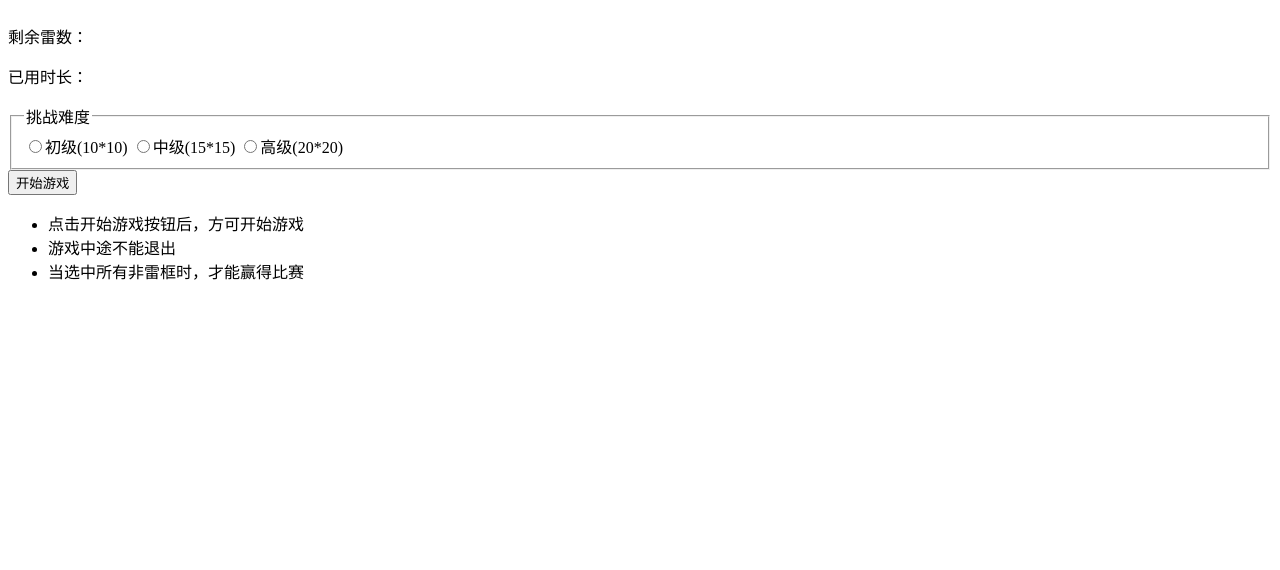
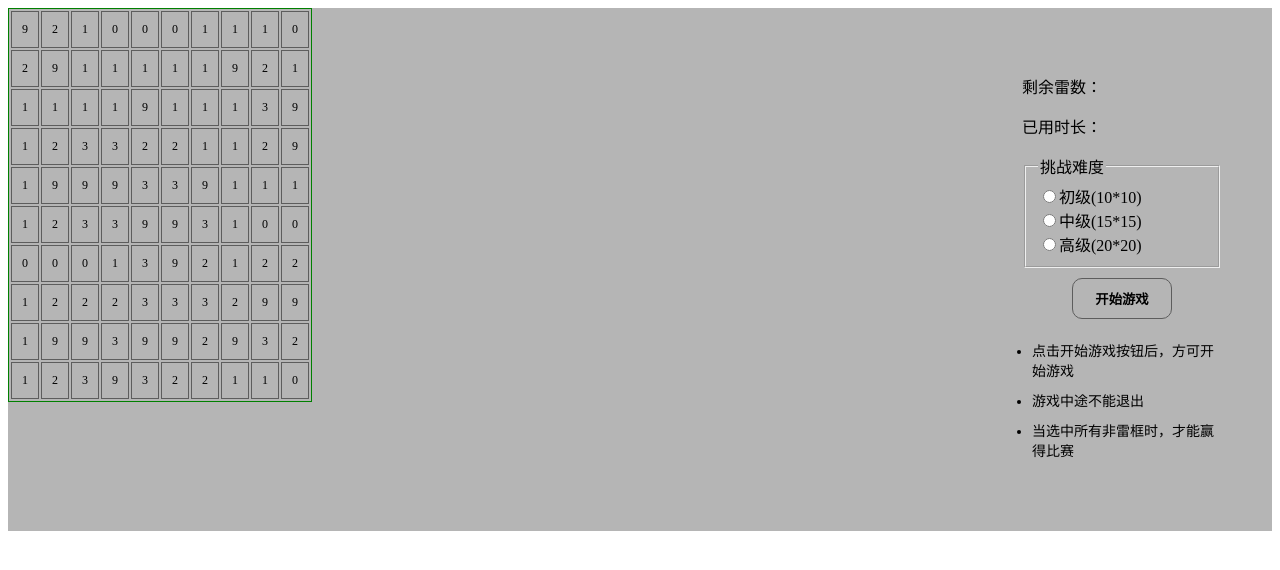
Before and after one commit to aLittleDirty/vue-landmine, a plain HTML site: page index.html in a window 1280 px wide. Drawn offline with nearby package versions, Linux system fonts and the light colour scheme.

Commit message:
[feat]完成游戏初始化及选择游戏难度

```diff
--- /dev/null
+++ b/css/style.css
@@ -0,0 +1,52 @@
+
+#mineGame{
+background-color: #B5B5B5;
+position: relative;
+}
+ #mineGame:after{
+    content: '';
+    clear: both;
+    display: block;
+    visibility: hidden;
+}
+/* 雷区样式 */
+ #mineGame table{
+float: left;
+border:1px solid green;
+}
+table tr{
+    border: 1px solid red;
+}
+table tr td{
+    border:1px solid #5D5D5D;
+    padding: 10px;
+    font-size: 12px;
+}
+/* 侧边栏样式 */
+#mineGame aside{
+    float: right;
+    margin: 50px;
+    width: 200px;
+}
+aside fieldset label{
+    display: block;
+}
+aside #btn-start{
+    border: 1px solid #5D5D5D;
+    background-color: transparent;
+    outline: none;
+    padding: 10px;
+    border-radius: 10px;
+    /* 水平垂直 */
+    margin:10px auto;
+    width: 50%;
+    display: block;
+    font-weight: bold;
+}
+aside ul{
+    padding-left: 10px;
+}
+aside ul li{
+    padding: 5px 0;
+    font-size: 14px;
+}
--- a/index.html
+++ b/index.html
@@ -5,21 +5,27 @@
     <meta charset="UTF-8">
     <meta name="viewport" content="width=device-width, initial-scale=1.0">
     <meta http-equiv="X-UA-Compatible" content="ie=edge">
+    <link rel="stylesheet" href="css/style.css" type="text/css">
+    <script src="https://cdn.jsdelivr.net/npm/vue"></script>
     <title>landMine</title>
 </head>
 
 <body>
-    <div id="MineGame">
-        <table></table>
+    <div id="mineGame">
+        <table>
+            <tr v-for="row in land">
+                <td v-for="td in row">{{td}}</td>
+            </tr>
+        </table>
         <aside>
             <p>剩余雷数：</p>
             <p>已用时长：</p>
             <form>
                 <fieldset>
                     <legend>挑战难度</legend>
-                    <input type="radio" name="gameLevel" id="lowLevel" /><label for="lowLevel">初级(10*10)</label>
-                    <input type="radio" name="gameLevel" id="middleLevel" /><label for="middleLevel">中级(15*15)</label>
-                    <input type="radio" name="gameLevel" id="highLevel" /><label for="highLevel">高级(20*20)</label>
+                    <label for="lowLevel"><input type="radio" name="gameLevel" id="lowLevel"  @click="refreshData(10)"/>初级(10*10)</label>
+                    <label for="middleLevel"><input type="radio" name="gameLevel" id="middleLevel" @click="refreshData(15)" />中级(15*15)</label>
+                    <label for="highLevel"><input type="radio" name="gameLevel" id="highLevel" @click="refreshData(20)"/>高级(20*20)</label>
                 </fieldset>
             </form>
             <button id="btn-start">开始游戏</button>
@@ -31,8 +37,8 @@
         </aside>
     </div>
     <script src="js/data.js"></script>
+    <script src="js/app.js"></script>
     <script>
-        // console.log(initData(10));
     </script>
 </body>
 
--- /dev/null
+++ b/js/app.js
@@ -0,0 +1,13 @@
+let landMine = new Vue({
+    el: "#mineGame",
+    data: {
+        land: initData(10),
+    },
+    methods: {
+        refreshData: function (value) {
+            this.land = initData(value);
+            console.log(this.land);
+        }
+    },
+
+})
--- a/js/data.js
+++ b/js/data.js
@@ -1,7 +1,7 @@
 (function (exports) {
 
-    let land = [];
-    let mines = 0;
+     exports.mines = 0;
+    let land=[];
 
     function drawLand(value) {
         for (let i = 0; i < value; i++) {
@@ -84,9 +84,11 @@
 
     };
     exports.initData = function (value) {
+        land=[];
         drawLand(value);
         setMine(value);
         matchMinesData(value);
         return land;
     }
+
 })(window);
```
Also changed, not shown: js/index.js (deleted).
